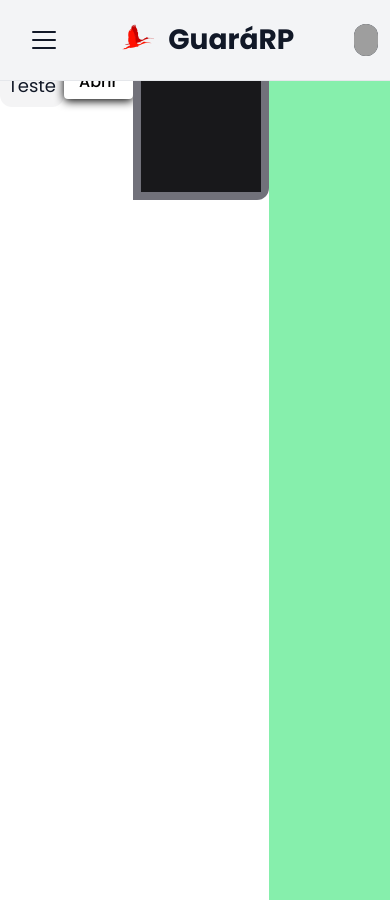
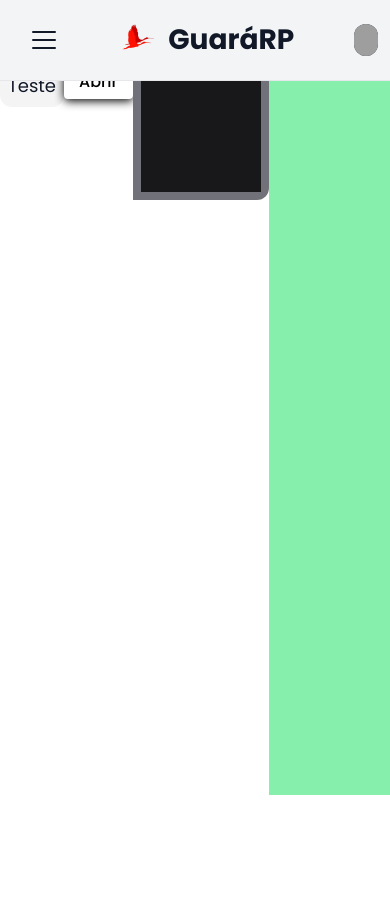
Before and after one commit to Teamtanic/Codigo-Frontend, a React (Vite) app: page /teste in a window 390 px wide. Shown: the top 900 px of the page. Built offline with nearby package versions, Linux system fonts and the light colour scheme; grey boxes are pictures that could not be loaded.

Commit message:
Add responsive

```diff
--- a/src/components/Container.tsx
+++ b/src/components/Container.tsx
@@ -9,7 +9,7 @@ export interface ContainerProps{
 
 export function Container ({children, hasNav = true, className}:ContainerProps) {
     return (
-        <div className={clsx(`flex h-full w-full dark:bg-gray-700 ${hasNav ? "md:mt-20 pt-2 max-md:mt-14" : ""}`, className)}>
+        <div className={clsx(`flex min-h-full h-auto w-full dark:bg-gray-700 ${hasNav ? "md:mt-20 pt-2 max-md:mt-14" : ""}`, className)}>
             {children}
         </div>
     )
```
